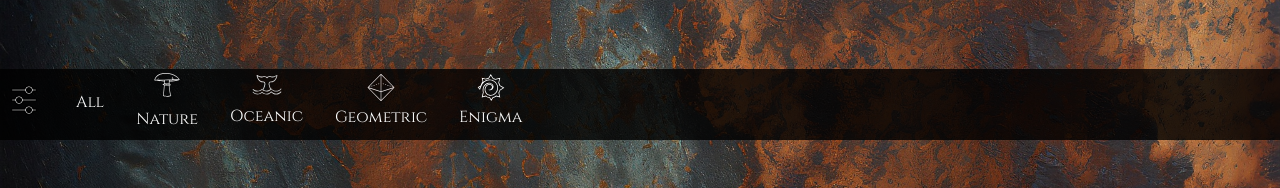
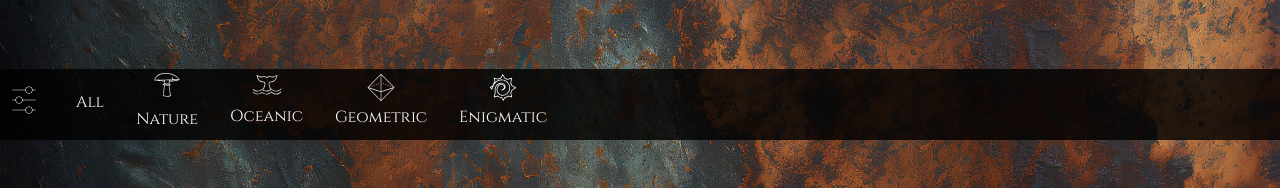
Before and after one commit to danielsbarbara/Organic-mean, a React (Create React App) app: page /products in a window 1280 px wide. Shown: the part 189-377 px from the top of the page. Built offline with nearby package versions, Linux system fonts and the light colour scheme; no server answers.

Commit message:
BACK END FINAL STEPS

```diff
--- a/src/components/CollectionBar.tsx
+++ b/src/components/CollectionBar.tsx
@@ -3,18 +3,36 @@ import { CollectionItem } from "./CollectionItem";
 import { DropFilter } from "./DropFilter";
 import { toLocalTranslation } from "../i18n/toLocalTranslation";
 
-export const CollectionBar: React.FC = () => {
+interface PropFilter {
+  setFilter: Function;
+}
+
+export const CollectionBar = ({ setFilter }: PropFilter) => {
   const [showFilterOptions, setShowFilterOptions] = useState<boolean>(false);
 
   const CollectionItemArray = [
-    <CollectionItem description={toLocalTranslation("collection_bar_all_item")} iconPath="null" />,
-    <CollectionItem description={toLocalTranslation("collection_bar_nature_item")} iconPath="./icons/NatureLogo.svg" />,
-    <CollectionItem description={toLocalTranslation("collection_bar_oceanic_item")} iconPath="./icons/OceanicLogo.svg" />,
     <CollectionItem
+      setFilter={setFilter}
+      description={toLocalTranslation("collection_bar_all_item")}
+      iconPath="null"
+    />,
+    <CollectionItem
+      setFilter={setFilter}
+      description={toLocalTranslation("collection_bar_nature_item")}
+      iconPath="./icons/NatureLogo.svg"
+    />,
+    <CollectionItem
+      setFilter={setFilter}
+      description={toLocalTranslation("collection_bar_oceanic_item")}
+      iconPath="./icons/OceanicLogo.svg"
+    />,
+    <CollectionItem
+      setFilter={setFilter}
       description={toLocalTranslation("collection_bar_geometric_item")}
       iconPath="./icons/GeometricLogo.svg"
     />,
     <CollectionItem
+      setFilter={setFilter}
       description={toLocalTranslation("collection_bar_enigma_item")}
       iconPath="./icons/EnigmaticLogo.svg"
     />,
@@ -26,6 +44,7 @@ export const CollectionBar: React.FC = () => {
       <div className="flex justify-between font-cinzel items-center md:justify-start md:gap-6">
         <div>
           <CollectionItem
+            setFilter={setFilter}
             description=""
             iconPath="./icons/FilterLogo.svg"
             onClick={() => setShowFilterOptions(!showFilterOptions)}
@@ -35,9 +54,7 @@ export const CollectionBar: React.FC = () => {
           <div key={i}>{el}</div>
         ))}
       </div>
-      <div>
-        {showFilterOptions && <DropFilter />}
-      </div>
+      <div>{showFilterOptions && <DropFilter setFilter={setFilter} />}</div>
     </div>
   );
 };
--- a/src/components/CollectionItem.tsx
+++ b/src/components/CollectionItem.tsx
@@ -4,19 +4,19 @@ interface CollectionItemProp{
     description: string
     iconPath: string
     onClick?: () => void
+    setFilter: Function
 }
 
-export const CollectionItem: React.FC<CollectionItemProp> = ({ description, iconPath, onClick }) => {
+export const CollectionItem: React.FC<CollectionItemProp> = ({ description, iconPath, onClick, setFilter }) => {
 
-    const handleClick = () => {
-        if (onClick) {
-            onClick();
-    };
+    const handleClick = (description:string) => {
+        if (description === "") return
+        setFilter((prev: any) => ({...prev, category: description}))
     }
 
     return(
         <>
-            <div className="p-1 flex flex-col items-center gap-1 md:text-xl cursor-pointer relative w-fit after:block after:content-[''] after:relative after:h-[1px] after:bg-white after:w-full after:scale-x-0 after:hover:scale-x-100 after:transition after:duration-300 after:origin-center" onClick={handleClick}>
+            <div className="p-1 flex flex-col items-center gap-1 md:text-xl cursor-pointer relative w-fit after:block after:content-[''] after:relative after:h-[1px] after:bg-white after:w-full after:scale-x-0 after:hover:scale-x-100 after:transition after:duration-300 after:origin-center" onClick={()=> handleClick(description)} >
                 {iconPath != 'null' && <img src={iconPath} className="w-9 md:w-10"/>} <p className="text-white text-xs md:text-base ">{description}</p>
             </div>
 
--- a/src/components/DropFilter.tsx
+++ b/src/components/DropFilter.tsx
@@ -4,9 +4,24 @@ import { Paragraph } from "./Paragraph";
 import { toLocalTranslation } from "../i18n/toLocalTranslation"
 import { DropFilterItem } from "./DropFilterItem";
 
+interface DownFilter {
+  setFilter: Function
+}
 
 
-export function DropFilter() {
+
+export function DropFilter({setFilter}: DownFilter) {
+
+function handleChange(e:any, value:string) {
+
+if(e){
+  setFilter((prev: any) => ({...prev, collection:[...prev.collection, value]}))
+} else {
+  setFilter((prev:any) => ({...prev, collection: prev.collection.filter((el:string)=> el !== value)}))
+}
+
+}
+
   return (
     <div className="animate-opacityA z-10 border-t-2 border-black border-b-2 items-center bg-white/60 w-full p-1.5 flex md:gap-4">
       <div className="flex border-t-2 border-black border-b-2">
@@ -15,19 +30,19 @@ export function DropFilter() {
 
       <div className="flex gap-2 md:gap-7 w-full ml-2">
         <div className="flex flex-col-reverse justify-end items-center gap-2 md:flex-row-reverse">
-          <input type="checkbox" />
+          <input type="checkbox" onChange={(e)=> handleChange(e.target.checked, "Anéis")}/>
           <DropFilterItem description={toLocalTranslation("drop_filter_item_1")} />
         </div>
         <div className="flex flex-col-reverse justify-end gap-2 md:flex-row-reverse items-center">
-          <input type="checkbox" />
+          <input type="checkbox" onChange={(e)=> handleChange(e.target.checked, "Pulseiras")}/>
           <DropFilterItem description={toLocalTranslation("drop_filter_item_2")} />
         </div>
         <div className="flex flex-col-reverse justify-end gap-2 md:flex-row-reverse items-center">
-          <input type="checkbox" />
+          <input type="checkbox" onChange={(e)=> handleChange(e.target.checked, "Brincos")}/>
           <DropFilterItem description={toLocalTranslation("drop_filter_item_3")} />
         </div>
         <div className="flex flex-col-reverse justify-end gap-2 md:flex-row-reverse items-center">
-          <input type="checkbox" />
+          <input type="checkbox" onChange={(e)=> handleChange(e.target.checked, "Pendentes")}/>
           <DropFilterItem description={toLocalTranslation("drop_filter_item_4")} />
         </div>
       </div>
--- a/src/i18n/Translation.json
+++ b/src/i18n/Translation.json
@@ -69,7 +69,7 @@
     "en": "Over the years, I've learned a lot and I'm deeply connected to the world of jewellery. However, when I decided to enter the sector, I knew for sure that I wanted to do things differently. With Organic Mean, I am building a form of jewellery that is different from the traditional archetypes of concept and design.”"
   },
   "collection_bar_all_item": {
-    "pt": "Todos",
+    "pt": "All",
     "en": "All"
   },
   "collection_bar_nature_item": {
@@ -85,8 +85,8 @@
     "en": "Geometric"
   },
   "collection_bar_enigma_item": {
-    "pt": "Enigma",
-    "en": "Enigma"
+    "pt": "Enigmatic",
+    "en": "Enigmatic"
   },
   "drop_filter_title": {
     "pt": "Filtros",
--- a/src/pages/ProductsPage.tsx
+++ b/src/pages/ProductsPage.tsx
@@ -3,7 +3,6 @@ import { CollectionBar } from "../components/CollectionBar";
 import { HomePageCards } from "../components/HomePageCards";
 
 //Esta pagina tem o link organicmean.com/products
-
 
 //Acho que quando abrimos um cartao (visto que nao trocamos de pagina)
 
@@ -17,32 +16,38 @@ import { HomePageCards } from "../components/HomePageCards";
 //      - o fetch product tem que transformar a informação que tem num pedido válido à API da webhopper
 
 export function ProductsPage() {
-    const [info, setInfo] = useState()
+  const [info, setInfo] = useState();
+  const [filter, setFilter] = useState({ category: "All", collection: [] });
+
 
   useEffect(() => {
     async function fetchData() {
       const option = {
         method: "POST",
         headers: { "Content-Type": "application/json" },
-                body: JSON.stringify({ category: 'All', collection: [] })
-            }
+        body: JSON.stringify(filter),
+      };
 
-            const res = await fetch('https://organic-mean.onrender.com/api/v1/products', option)
+      const res = await fetch(
+        "https://organic-mean.onrender.com/api/v1/products",
+        option
+      );
       if (res.status === 200) {
-                const body = await res.json()
-                setInfo(body.result)
+        const body = await res.json();
+        setInfo(body.result);
       }
     }
-        fetchData()
-    }, [])
+    fetchData();
+  }, [filter]);
+
+console.log(filter)
 
   return (
     <div>
-
       <div className="mb-20">
-                <CollectionBar />
+        <CollectionBar setFilter={setFilter}/>
       </div>
       <HomePageCards info={info} />
     </div>
-    )
+  );
 }
```
Lines whose indentation alone changed are shown as unchanged.
